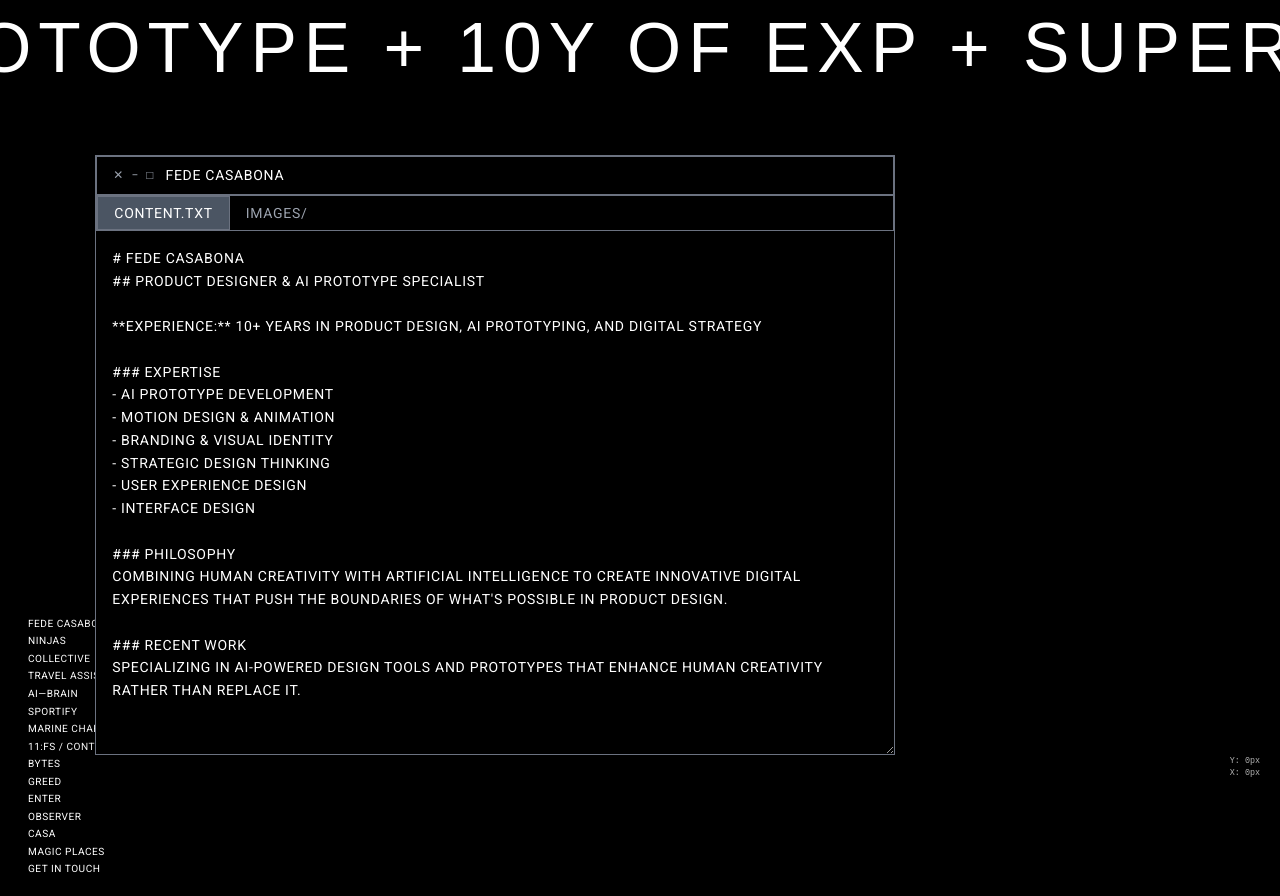
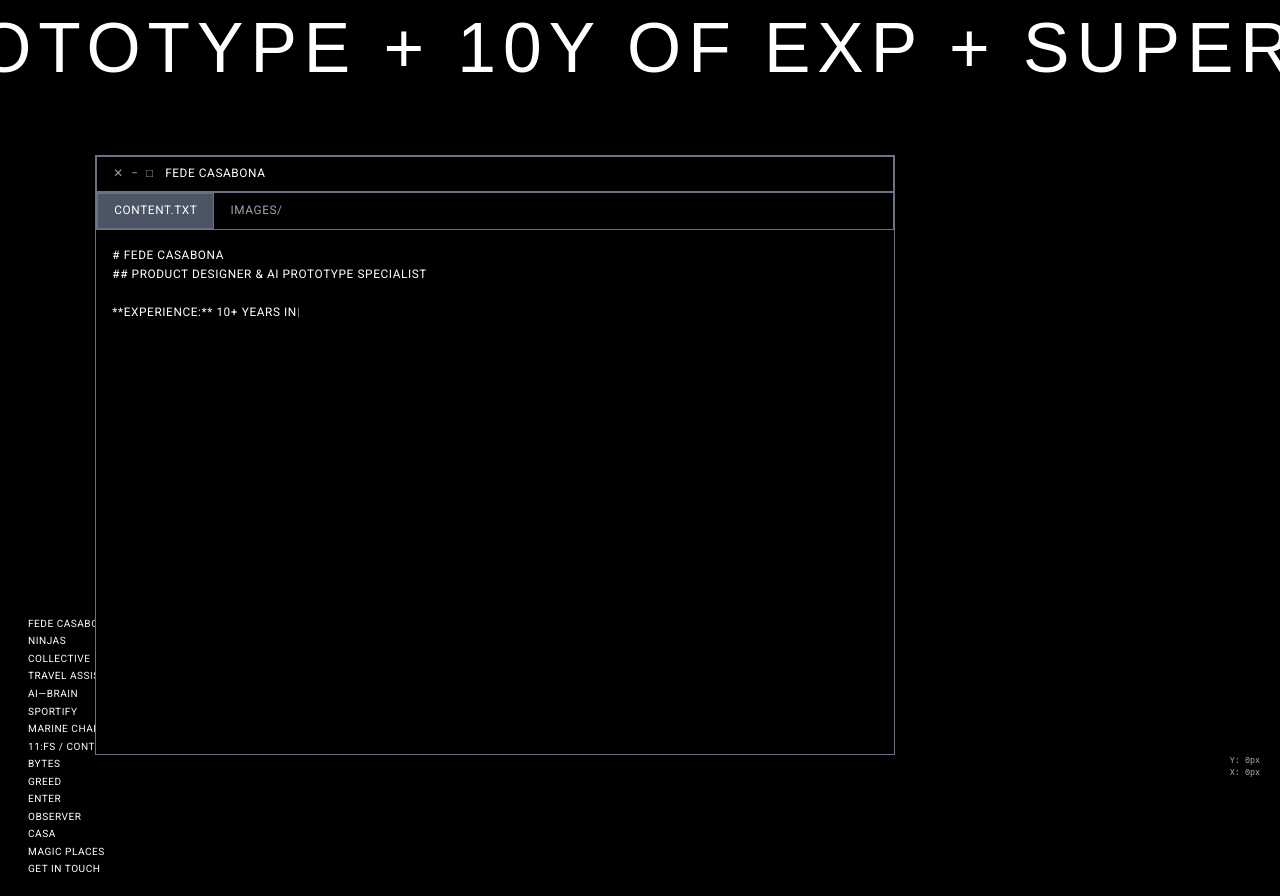
Before and after one commit to FEDECASABONA/casa-studio-V2, a Next.js app: page / in a window 1280 px wide. Both pictures are taken after a click on the element "FEDE CASABONA". Built offline with nearby package versions, Linux system fonts and the light colour scheme; a web font is replaced by a local one.

Commit message:
terminal window enhanced

```diff
--- a/components/TerminalWindow.tsx
+++ b/components/TerminalWindow.tsx
@@ -37,7 +37,11 @@ const TerminalWindow: React.FC<TerminalWindowProps> = ({
 }) => {
   const [activeTab, setActiveTab] = useState<'content' | 'images'>('content')
   const [isDragging, setIsDragging] = useState(false)
+  const [isResizing, setIsResizing] = useState(false)
+  const [displayedContent, setDisplayedContent] = useState('')
+  const [isTyping, setIsTyping] = useState(false)
   const windowRef = useRef<HTMLDivElement>(null)
+  const resizeRef = useRef<HTMLDivElement>(null)
 
   const handleMouseDown = (e: React.MouseEvent) => {
     if (e.target === e.currentTarget || (e.target as HTMLElement).classList.contains('terminal-header')) {
@@ -48,6 +52,37 @@ const TerminalWindow: React.FC<TerminalWindowProps> = ({
 
   const handleMouseUp = () => {
     setIsDragging(false)
+    setIsResizing(false)
+  }
+
+  // Typing animation effect
+  useEffect(() => {
+    if (activeTab === 'content' && project.content) {
+      setIsTyping(true)
+      setDisplayedContent('')
+
+      let currentIndex = 0
+      const typingSpeed = 30 // milliseconds per character
+
+      const typeNextChar = () => {
+        if (currentIndex < project.content.length) {
+          setDisplayedContent(project.content.slice(0, currentIndex + 1))
+          currentIndex++
+          setTimeout(typeNextChar, typingSpeed)
+        } else {
+          setIsTyping(false)
+        }
+      }
+
+      const timer = setTimeout(typeNextChar, 100) // Small delay before starting
+      return () => clearTimeout(timer)
+    }
+  }, [activeTab, project.content])
+
+  // Handle resize without moving position
+  const handleResizeStart = (e: React.MouseEvent) => {
+    e.stopPropagation()
+    setIsResizing(true)
   }
 
   useEffect(() => {
@@ -60,6 +95,17 @@ const TerminalWindow: React.FC<TerminalWindowProps> = ({
       }
     }
   }, [isDragging])
+
+  useEffect(() => {
+    if (isResizing) {
+      document.addEventListener('mousemove', handleMouseUp)
+      document.addEventListener('mouseup', handleMouseUp)
+      return () => {
+        document.removeEventListener('mousemove', handleMouseUp)
+        document.removeEventListener('mouseup', handleMouseUp)
+      }
+    }
+  }, [isResizing])
 
   if (isMinimized) {
     return (
@@ -78,14 +124,15 @@ const TerminalWindow: React.FC<TerminalWindowProps> = ({
       >
         <div className="terminal-header flex items-center justify-between px-3 py-1 h-full">
           <div className="flex items-center space-x-2">
-            <span className="text-white text-xs font-roboto font-normal uppercase tracking-wider" style={{ fontSize: '0.875rem' }}>{project.name}</span>
+            <span className="text-white font-roboto font-normal uppercase tracking-wider" style={{ fontSize: '0.74rem' }}>{project.name}</span>
           </div>
           <button
             onClick={(e) => {
               e.stopPropagation()
               onMinimize()
             }}
-            className="text-gray-400 hover:text-white transition-colors text-xs"
+            className="text-gray-400 hover:text-white transition-colors"
+            style={{ fontSize: '0.74rem' }}
           >
             −
           </button>
@@ -107,7 +154,6 @@ const TerminalWindow: React.FC<TerminalWindowProps> = ({
         minWidth: '400px',
         minHeight: '300px',
         borderWidth: '0.5px',
-        resize: 'both',
         overflow: 'hidden'
       }}
       onMouseDown={handleMouseDown}
@@ -118,28 +164,31 @@ const TerminalWindow: React.FC<TerminalWindowProps> = ({
         <div className="flex items-center space-x-3">
           <div className="flex space-x-2">
             <button
-              className="text-gray-400 hover:text-white transition-colors text-xs"
+              className="text-gray-400 hover:text-white transition-colors"
               onClick={onClose}
               title="Close"
+              style={{ fontSize: '0.74rem' }}
             >
               ✕
             </button>
             <button
-              className="text-gray-400 hover:text-white transition-colors text-xs"
+              className="text-gray-400 hover:text-white transition-colors"
               onClick={onMinimize}
               title="Minimize"
+              style={{ fontSize: '0.74rem' }}
             >
               −
             </button>
             <button
-              className="text-gray-400 hover:text-white transition-colors text-xs"
+              className="text-gray-400 hover:text-white transition-colors"
               onClick={onMaximize}
               title="Maximize"
+              style={{ fontSize: '0.74rem' }}
             >
               □
             </button>
           </div>
-          <span className="text-white font-roboto font-normal uppercase tracking-wider" style={{ fontSize: '0.875rem' }}>{project.name}</span>
+          <span className="text-white font-roboto font-normal uppercase tracking-wider" style={{ fontSize: '0.74rem' }}>{project.name}</span>
         </div>
       </div>
 
@@ -150,23 +199,23 @@ const TerminalWindow: React.FC<TerminalWindowProps> = ({
           {/* Tabs */}
           <div className="flex border-b border-gray-500 bg-black" style={{ borderWidth: '0.5px' }}>
             <button
-              className={`px-4 py-2 text-xs font-roboto font-normal uppercase tracking-wider border-r border-gray-500 transition-colors ${
+              className={`px-4 py-2 font-roboto font-normal uppercase tracking-wider border-r border-gray-500 transition-colors ${
                 activeTab === 'content'
                   ? 'bg-gray-600 text-white'
                   : 'text-gray-400 hover:bg-gray-800'
               }`}
-              style={{ fontSize: '0.875rem', borderWidth: '0.5px' }}
+              style={{ fontSize: '0.74rem', borderWidth: '0.5px' }}
               onClick={() => setActiveTab('content')}
             >
               content.txt
             </button>
             <button
-              className={`px-4 py-2 text-xs font-roboto font-normal uppercase tracking-wider transition-colors ${
+              className={`px-4 py-2 font-roboto font-normal uppercase tracking-wider transition-colors ${
                 activeTab === 'images'
                   ? 'bg-gray-600 text-white'
                   : 'text-gray-400 hover:bg-gray-800'
               }`}
-              style={{ fontSize: '0.875rem' }}
+              style={{ fontSize: '0.74rem' }}
               onClick={() => setActiveTab('images')}
             >
               images/
@@ -176,11 +225,12 @@ const TerminalWindow: React.FC<TerminalWindowProps> = ({
           {/* Content Area */}
           <div className="flex-1 overflow-auto p-4" style={{ height: 'calc(100% - 40px)' }}>
             {activeTab === 'content' ? (
-              <div className="text-white font-roboto font-normal uppercase tracking-wider leading-relaxed whitespace-pre-line" style={{ fontSize: '0.875rem' }}>
-                {project.content}
+              <div className="text-white font-roboto font-normal uppercase tracking-wider leading-relaxed whitespace-pre-line" style={{ fontSize: '0.74rem' }}>
+                {displayedContent}
+                {isTyping && <span className="animate-pulse">|</span>}
               </div>
             ) : (
-              <div className="grid grid-cols-1 md:grid-cols-2 gap-4">
+              <div className="flex flex-col gap-4">
                 {project.images.map((image, index) => (
                   <div key={index} className="relative group">
                     <Image
@@ -192,7 +242,7 @@ const TerminalWindow: React.FC<TerminalWindowProps> = ({
                       style={{ borderWidth: '0.5px' }}
                     />
                     <div className="absolute inset-0 bg-black bg-opacity-0 group-hover:bg-opacity-30 transition-all duration-200 flex items-center justify-center">
-                      <span className="text-white text-xs font-roboto font-normal uppercase tracking-wider opacity-0 group-hover:opacity-100 transition-opacity" style={{ fontSize: '0.875rem' }}>
+                      <span className="text-white font-roboto font-normal uppercase tracking-wider opacity-0 group-hover:opacity-100 transition-opacity" style={{ fontSize: '0.74rem' }}>
                         view_fullscreen
                       </span>
                     </div>
@@ -203,6 +253,16 @@ const TerminalWindow: React.FC<TerminalWindowProps> = ({
           </div>
         </div>
       </div>
+
+      {/* Resize Handle */}
+      <div
+        ref={resizeRef}
+        className="absolute bottom-0 right-0 w-4 h-4 cursor-se-resize opacity-0 hover:opacity-100 transition-opacity"
+        style={{
+          background: 'linear-gradient(-45deg, transparent 0%, transparent 30%, #374151 30%, #374151 40%, transparent 40%, transparent 70%, #374151 70%, #374151 80%, transparent 80%)'
+        }}
+        onMouseDown={handleResizeStart}
+      />
     </div>
   )
 }
```
